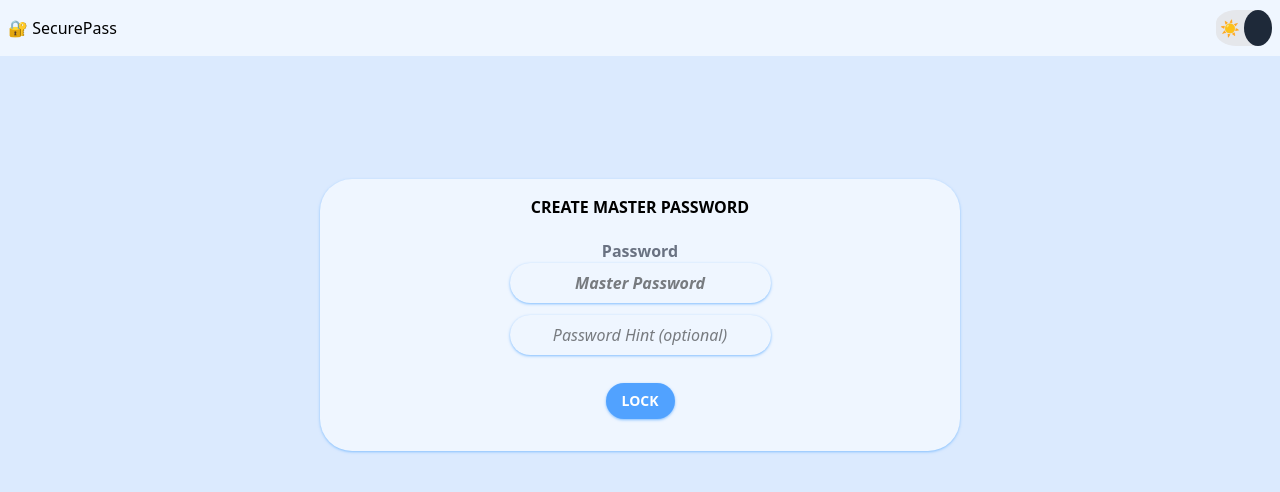
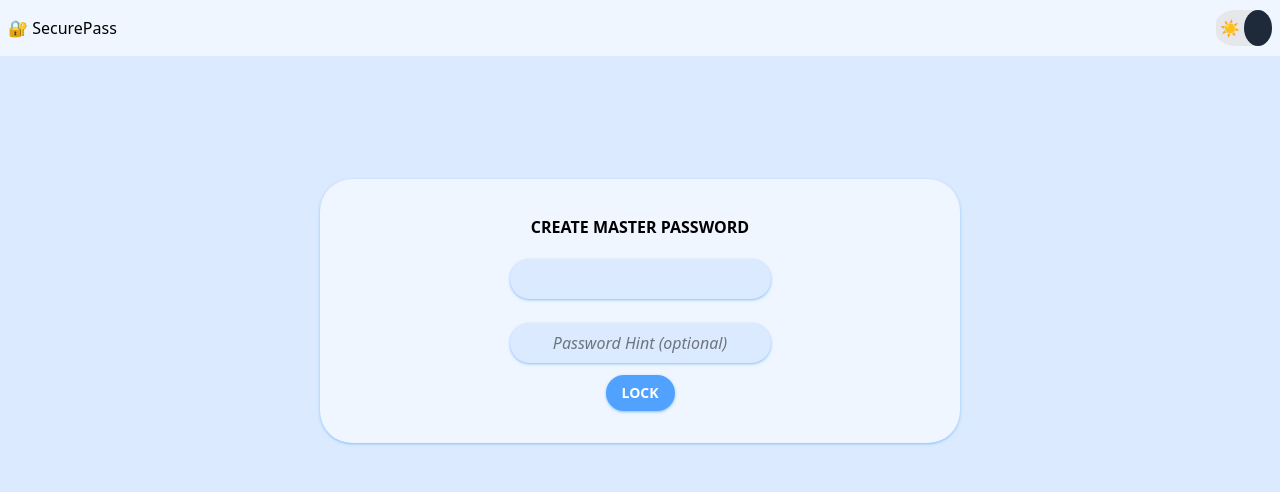
Before and after one commit to warlordtm/SecurePass, a React (Vite) app: page / in a window 1280 px wide. Shown: the top 492 px of the page. Built offline with nearby package versions, Linux system fonts and the light colour scheme.

Commit message:
ADD attempts restrictor

```diff
--- a/src/components/MasterPasswordPrompt.tsx
+++ b/src/components/MasterPasswordPrompt.tsx
@@ -2,24 +2,28 @@ import { useState } from "react"
 import "../styles/MasterPasswordPrompt.css"
 
 type Props = {
+  failed: boolean,
+  timeOut: boolean,
+  manyAttempts: boolean,
   onSubmit: (password: string) => void
 }
 
-function MasterPasswordPrompt({ onSubmit }: Props) {
+function MasterPasswordPrompt({ onSubmit, failed, timeOut, manyAttempts }: Props) {
   const [password, setPassword] = useState("")
   const [hint, setHint] = useState("")
+  const [validPassword, setValidPassword] = useState(true)
 
   const handleSubmit = (e: React.FormEvent) => {
     e.preventDefault()
-    if (!password) return alert("Please enter a password")
+    if (!password) return setValidPassword(false)
 
     if (!localStorage.getItem("card")) {
-      // Saving hint only on first setup
       localStorage.setItem("hint", hint)
     }
 
     onSubmit(password)
   }
+
 
   const handleReset = () => {
     if (confirm("This will delete all saved data. Proceed?")) {
@@ -34,16 +38,18 @@ function MasterPasswordPrompt({ onSubmit }: Props) {
       <div className="master-password-prompt">
         {!localStorage.getItem("card") ? <h2>CREATE MASTER PASSWORD</h2> : <h2>ENTER MASTER PASSWORD</h2>}
 
-
         <form onSubmit={handleSubmit}>
-          <label htmlFor="password">Password</label>
           <input
             type="password"
-            placeholder="Master Password"
             value={password}
             onChange={e => setPassword(e.target.value)}
             className="input"
           />
+
+          <div className="wrong-password-div">
+            {failed && <p className="wrong-password">{!manyAttempts ? 'Incorrect master password' : 'too many attempts, try again later!'}</p>}
+            {!validPassword && <p className="wrong-password">password field cannot be empty!</p>}
+          </div>
 
           {!localStorage.getItem("card") && (
             <>
@@ -57,7 +63,7 @@ function MasterPasswordPrompt({ onSubmit }: Props) {
             </>
           )}
 
-          {!localStorage.getItem("card") ? <button type="submit" className="submit-btns">LOCK</button> : <button type="submit" className="submit-btns">UNLOCK</button>}
+          {!localStorage.getItem("card") ? <button type="submit" className="submit-btns">LOCK</button> : <button type="submit" disabled={timeOut === true} className="submit-btns">UNLOCK</button>}
         </form>
 
 
@@ -68,7 +74,7 @@ function MasterPasswordPrompt({ onSubmit }: Props) {
         )}
 
         {localStorage.getItem("card") && <button onClick={handleReset} className="submit-btn danger">
-        - reset password -
+        - &nbsp;reset password &nbsp;-
         </button>}
       </div>
     </>
--- a/src/components/PasswordForm.tsx
+++ b/src/components/PasswordForm.tsx
@@ -23,6 +23,16 @@ function PasswordForm() {
   const [editIndex, setEditIndex] = useState<number | null>(null)
   const [searchTerm, setSearchTerm] = useState("")
   const [masterPassword, setMasterPassword] = useState<string | null>(null)
+  const [failedAttempt, setFailedAttempt] = useState<boolean>(false)
+  const [trials, setTrials] = useState<number>(0)
+  const [timedOut, setTimedOut] = useState<boolean>(false)
+  const [manyAttempts, setManyAttempts] = useState<boolean>(false)
+
+  const handleTimeout = async() => {
+    setTimedOut(false)
+    console.log("try again!")
+  }
+
 
   // Load from localStorage
   useEffect(() => {
@@ -40,7 +50,17 @@ function PasswordForm() {
         setPasswordcard(decrypted)
 
       } catch (error) {
-        alert("Incorrect master password or data corrupted")
+        setFailedAttempt(true)
+        setTrials(prev => prev + 1)
+        console.log(trials)
+
+        if(trials >= 2)
+        {
+          setTimedOut(true)
+          setManyAttempts(true)
+          setTimeout(handleTimeout, 5000)
+          setTrials(0)
+        }
         setMasterPassword(null)
       }
     }
@@ -83,6 +103,8 @@ function PasswordForm() {
       username: "",
       password: "",
     })
+
+    window.scrollTo({ top: 0, behavior: "smooth" })
   }
 
   const deleteCard = (id: number) => {
@@ -112,7 +134,7 @@ function PasswordForm() {
   ))
 
   if (!masterPassword) {
-    return <MasterPasswordPrompt onSubmit={setMasterPassword} />
+    return <MasterPasswordPrompt onSubmit={setMasterPassword} failed={failedAttempt} timeOut={timedOut} manyAttempts={manyAttempts}/>
   }
 
   return (
--- a/src/styles/MasterPasswordPrompt.css
+++ b/src/styles/MasterPasswordPrompt.css
@@ -13,7 +13,7 @@
 }
 
 .master-password-prompt h2{
-  @apply font-bold
+  @apply font-bold mt-5
 }
 
 .master-password-prompt form{
@@ -47,11 +47,32 @@ dark:bg-white
 
 .master-password-prompt .danger{
   @apply mt-4 text-[.9rem] bg-blue-50 shadow-none
-  text-red-600 w-full
+  text-red-600 w-[39%] p-0
 
   dark:bg-stone-900 dark:text-red-300
 }
 
 .master-password-prompt input{
-  @apply text-center
+  @apply text-center bg-blue-100
+  dark:bg-stone-800
 }
+
+.master-password-prompt input{
+  @apply sm:-mb-1
+}
+
+.master-password-prompt .danger:hover{
+  @apply text-red-500
+}
+
+.wrong-password{
+  @apply text-red-500 m-0 p-0 italic font-medium
+
+  max-sm:text-sm
+}
+
+.wrong-password-div{
+  @apply h-2 mb-3
+
+  sm:mb-5
+}
```
Also changed, not shown: src/components/PasswordCard.tsx (+1 -8 lines).
